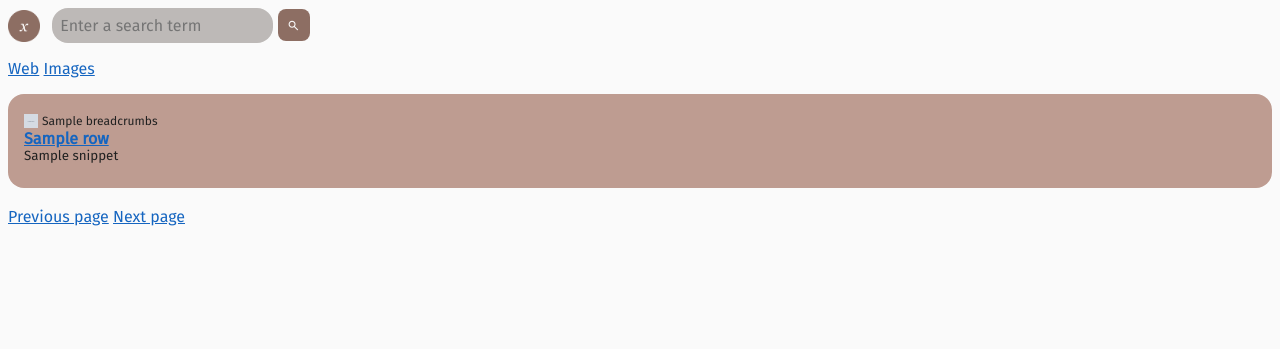
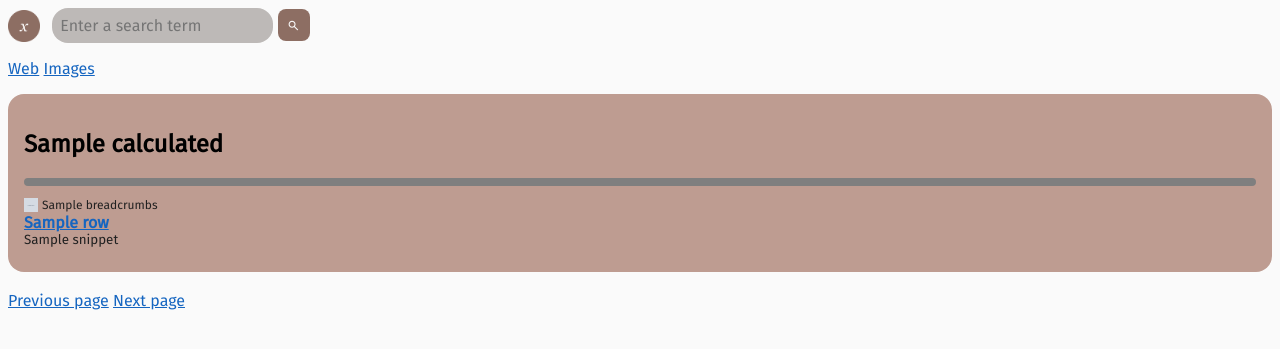
Before and after one commit to pupagh/search-api, a Flask app: template templates/search.html in a window 1280 px wide. Shown: the top 349 px of the page. Run offline with Flask 2, Linux system fonts and the light colour scheme; the template is opened without the code that fills it: most values are stand-ins (such as "Sample title", 1, 10 or a date in 2020); grey boxes marked "Sample" are stand-in pictures.

Commit message:
Add calculator

```diff
--- a/main.py
+++ b/main.py
@@ -8,6 +8,7 @@
 import logging
 import wikipedia as wp
 from autocorrect import Speller
+from simpleeval import simple_eval
 
 log = logging.getLogger('werkzeug')
 log.disabled = True
@@ -132,6 +133,10 @@
     wikipedia = get_wikipedia(q)
     if wikipedia["success"]:
         api_output["wikipedia"] = wikipedia["summary"]
+    try:
+      api_output["calculated"] = simple_eval(q)
+    except:
+      pass
     return jsonify(api_output)
 
 
@@ -165,6 +170,11 @@
 def search():
     now = time.time()
     q = request.args.get("q")
+    calculated = False
+    try:
+      calculated = simple_eval(q)
+    except:
+      pass
     page = 0
     if "p" in request.args:
         page = int(request.args.get("p"))
@@ -191,7 +201,7 @@
     results = [x for x in results2 if not x["unsafe_url"].startswith(
         "/") ^ x["unsafe_url"].startswith("//")]
     wikipedia = get_wikipedia(q)
-    return render_template("search.html", results=results, query=q, results_amount='{:,}'.format(len(results)), time_took=round(time.time() - now, 2), ip=get_ip(), query_encoded=urlencode(q), wikipedia=wikipedia, typo={"has_typo": misspelled, "corrected": corrected, "corrected_encoded": urlencode(corrected)}, page=page)
+    return render_template("search.html", results=results, query=q, results_amount='{:,}'.format(len(results)), time_took=round(time.time() - now, 2), ip=get_ip(), query_encoded=urlencode(q), wikipedia=wikipedia, typo={"has_typo": misspelled, "corrected": corrected, "corrected_encoded": urlencode(corrected)}, page=page, calculated=calculated)
 
 
 @app.route("/i")
--- a/pyproject.toml
+++ b/pyproject.toml
@@ -12,6 +12,7 @@
 Flask = "^2.2.2"
 Flask-Cors = "^3.0.10"
 autocorrect = "^2.6.1"
+simpleeval = "^0.9.12"
 
 [tool.poetry.dev-dependencies]
 
--- a/requirements.txt
+++ b/requirements.txt
@@ -5,3 +5,4 @@
 flask_cors
 wikipedia
 autocorrect
+simpleeval
--- a/templates/search.html
+++ b/templates/search.html
@@ -34,6 +34,10 @@
     <p>Did you mean <a href="s?q={{typo.corrected_encoded}}&p=0"><strong>{{typo.corrected}}</strong></a>?</p>
   {% endif %}
   <div id="results">
+    {% if calculated %}
+      <h2>{{calculated}}</h2>
+      <hr>
+    {% endif %}
     {% if wikipedia.success %}
       <p class="wikipedia">{{wikipedia.summary}}</p>
       <hr>
```
Also changed, not shown: .github/workflows/main.yml, 1 other file.
